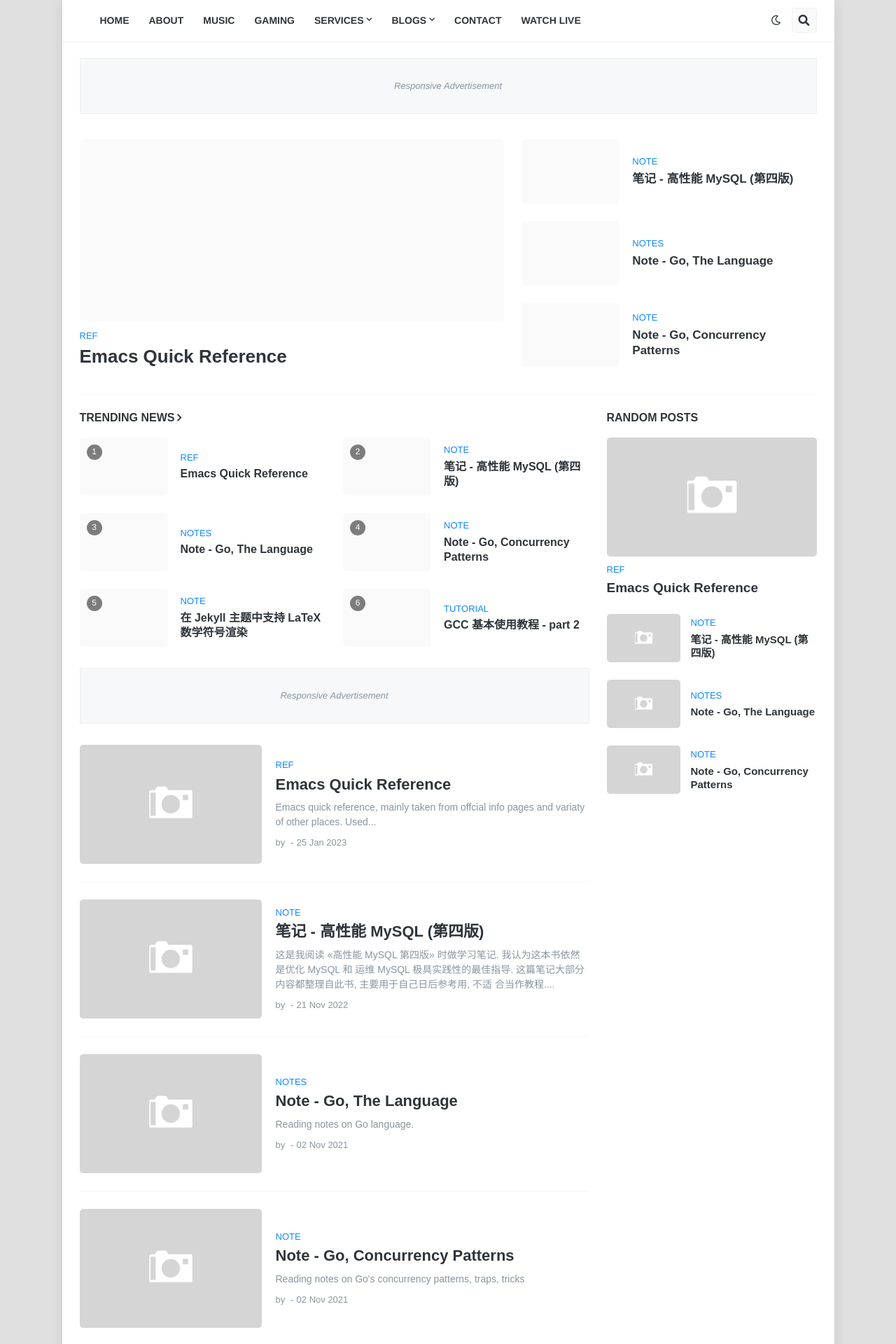
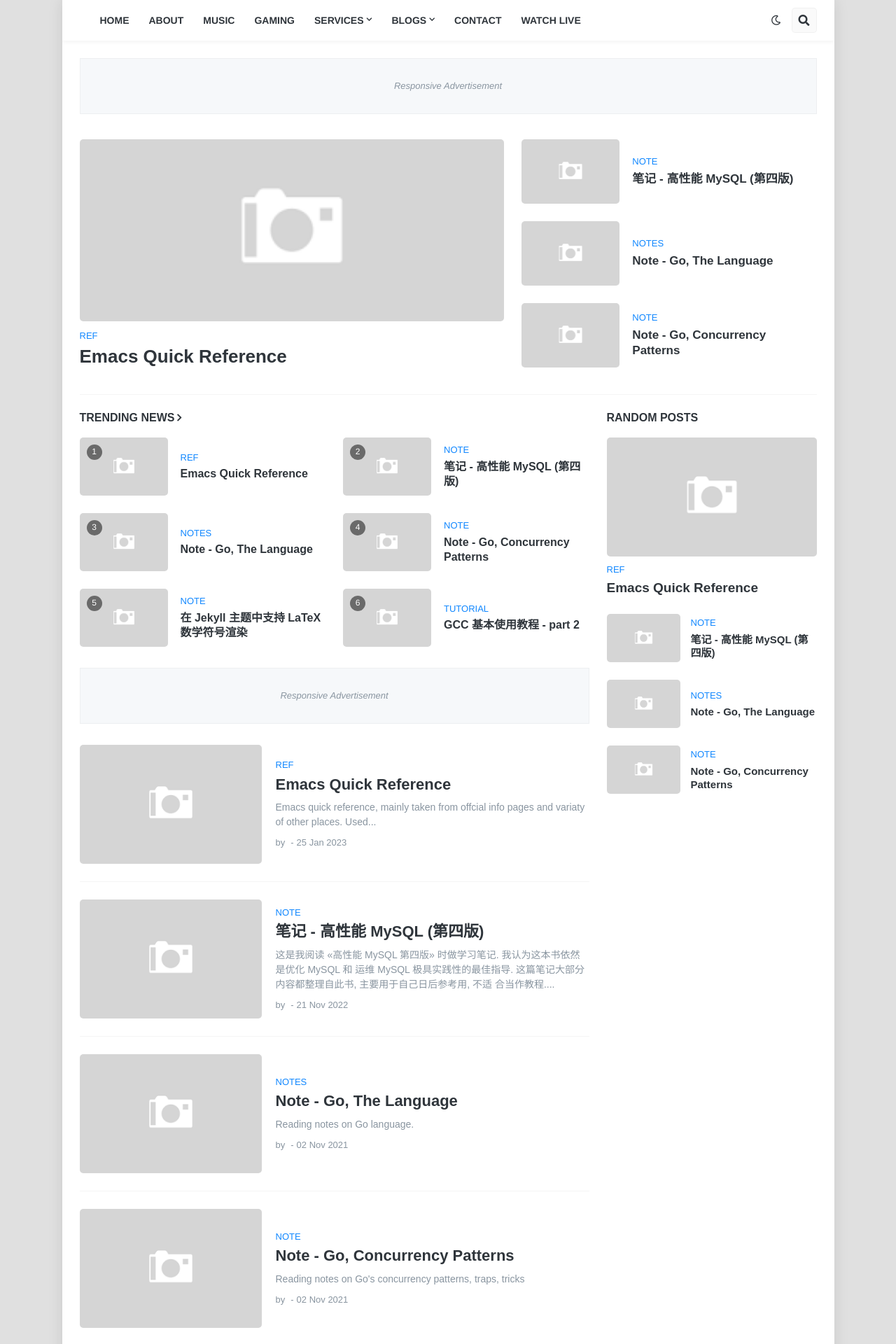
Before and after one commit to postca/postca.github.io, a Jekyll site: the page built from index.html, in a window 1280 px wide. Shown: the top 1920 px of the page at 70% size. Built offline with Jekyll 4.4.1, drawn with Linux system fonts in a browser that asks for light colours; the list of posts is cut into pages by our own code.

Commit message:
Update index.html

```diff
--- a/index.html
+++ b/index.html
@@ -7,14 +7,26 @@
 <div class="widget-content"> <div class="featured-items"> <div class="featured-left">
 {% for post in site.posts limit:1 %} <div class="featured-item item-{{ forloop.index0 }}">
 <a class="entry-image-wrap" href="{{ post.url }}" title="{{ post.title }}">
-{% if post.image %} <span class="entry-thumb lazy-ify" data-image="{{ post.image }}" style="background-image:url({{ post.image }})"></span> {% endif %} </a>
+{% if post.optimized_image %}
+<span class="entry-thumb lazy-ify" data-image="{{ post.optimized_image }}" style="background-image:url({{ post.optimized_image }})"></span>
+{% elsif post.image %}
+<span class="entry-thumb lazy-ify" data-image="{{ post.image }}" style="background-image:url({{ post.image }})"></span>
+{% else %}
+<span class="entry-thumb lazy-ify" data-image="/assets/img/off.jpg" style="background-image:url(/assets/img/off.png)"></span>
+{% endif %} </a>
 <div class="entry-header"> {% if post.categories %} <span class="entry-category">{{ post.categories[0] }}</span> {% endif %}
 <h2 class="entry-title"> <a href="{{ post.url }}" title="{{ post.title }}">{{ post.title }}</a> </h2>
 </div> </div> {% endfor %} </div>
 <div class="featured-right"> {% for post in site.posts limit:3 offset:1 %}
 <div class="featured-item item-{{ forloop.index0 | plus:1 }}">
 <a class="entry-image-wrap" href="{{ post.url }}" title="{{ post.title }}">
-{% if post.image %} <span class="entry-thumb lazy-ify" data-image="{{ post.image }}" style="background-image:url({{ post.image }})"></span> {% endif %} </a>
+{% if post.optimized_image %}
+<span class="entry-thumb lazy-ify" data-image="{{ post.optimized_image }}" style="background-image:url({{ post.optimized_image }})"></span>
+{% elsif post.image %}
+<span class="entry-thumb lazy-ify" data-image="{{ post.image }}" style="background-image:url({{ post.image }})"></span>
+{% else %}
+<span class="entry-thumb lazy-ify" data-image="/assets/img/off.jpg" style="background-image:url(/assets/img/off.png)"></span>
+{% endif %} </a>
 <div class="entry-header"> {% if post.categories %} <span class="entry-category">{{ post.categories[0] }}</span> {% endif %}
 <h2 class="entry-title"> <a href="{{ post.url }}" title="{{ post.title }}">{{ post.title }}</a> </h2>
 </div> </div> {% endfor %} </div> </div> </div> </div> </div></div>
@@ -31,7 +43,13 @@
               {% for post in site.posts limit:6 %}
                 <div class="trending-item item-{{ forloop.index0 }}">
                   <a class="entry-image-wrap {{ post.featured_image ? 'is-image' : 'is-video' }}" href="{{ post.url }}" title="{{ post.title }}">
-{% if post.image %} <span class="entry-thumb lazy-ify" data-image="{{ post.image }}" style="background-image:url({{ post.image }})"></span> {% endif %}
+{% if post.optimized_image %}
+<span class="entry-thumb lazy-ify" data-image="{{ post.optimized_image }}" style="background-image:url({{ post.optimized_image }})"></span>
+{% elsif post.image %}
+<span class="entry-thumb lazy-ify" data-image="{{ post.image }}" style="background-image:url({{ post.image }})"></span>
+{% else %}
+<span class="entry-thumb lazy-ify" data-image="/assets/img/off.jpg" style="background-image:url(/assets/img/off.png)"></span>
+{% endif %}
                     <span class="trending-count">{{ forloop.index }}</span>
                   </a>
                   <div class="entry-header">
```
